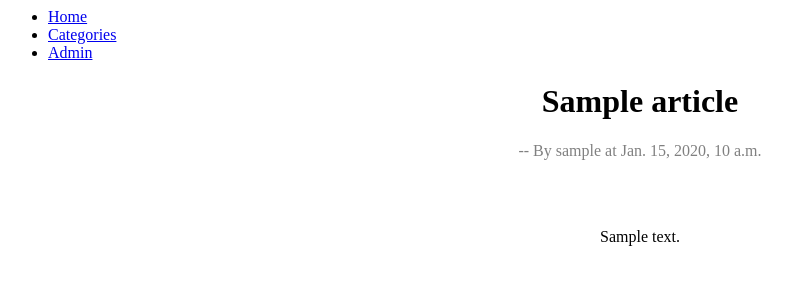
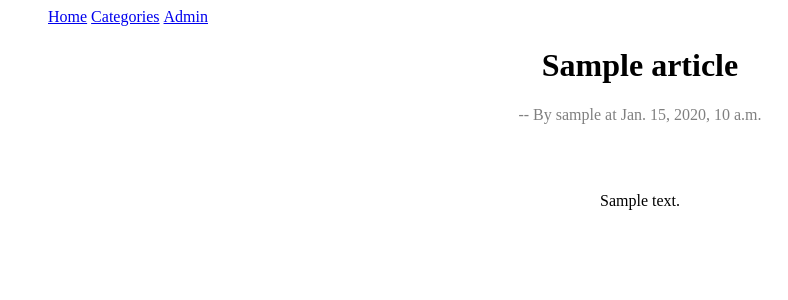
Before and after one commit to amritanshu-pandey/django_blog, a Django app: a page that uses myBlog/templates/view_aticles_details.html in a window 1280 px wide. Shown: the top 300 px of the page, without its empty margins (0-788 px from the left). Run offline with Django 3.2, Linux system fonts and the light colour scheme; tables that the repository leaves empty hold one stand-in row (values such as "Sample post").

Commit message:
Changes nav bar layout to horizontal

```diff
--- a/myBlog/models.py
+++ b/myBlog/models.py
@@ -1,9 +1,11 @@
 from django.db import models
 from django.contrib.auth.models import User
 from django.template.defaultfilters import slugify
+import datetime
 # Create your models here.
 
 class Article(models.Model):
+	USE_TZ = False
 	title =models.CharField(max_length=140)
 	date = models.DateTimeField(auto_now_add=True)
 	description = models.CharField(max_length=140)
--- a/myBlog/templates/view_aticles_details.html
+++ b/myBlog/templates/view_aticles_details.html
@@ -1,10 +1,10 @@
 {% extends "base.html" %}
 {% block nav-global %}
-<nav>
-<ul>
-<li><a href='{% url 'blog' %}'>Home</a></li>
-<li><a href='{% url 'category' %}'>Categories</a></li>
-<li><a href='{% url 'admin:index' %}'>Admin</a></li>
+<nav class="top_nav">
+<ul style="color:red;">
+<li style="display:inline"><a href='{% url 'blog' %}'>Home</a></li>
+<li style="display:inline"><a href='{% url 'category' %}'>Categories</a></li>
+<li style="display:inline"><a href='{% url 'admin:index' %}'>Admin</a></li>
 </ul>
 </nav>
 {% endblock %}
```
Also changed, not shown: blog/settings.py (+4 -4 lines), 9 other files.
